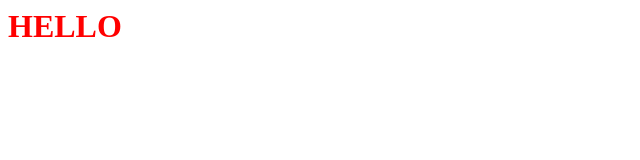
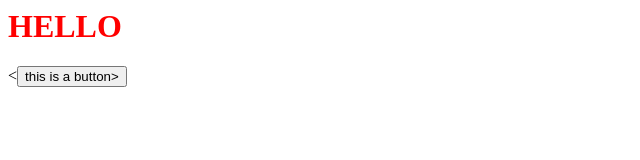
Before and after one commit to ostrander-nathan/github2, a plain HTML site: page index.html in a window 1280 px wide. Shown: the whole page, without its empty margins (0-640 px from the left). Drawn offline with Linux system fonts and the light colour scheme.

Commit message:
added first button

```diff
--- a/index.html
+++ b/index.html
@@ -9,5 +9,7 @@
 </head>
 <body>
 		<h1>HELLO</h1>
+
+<<button> this is a button></button>
 </body>
 </html>
```
